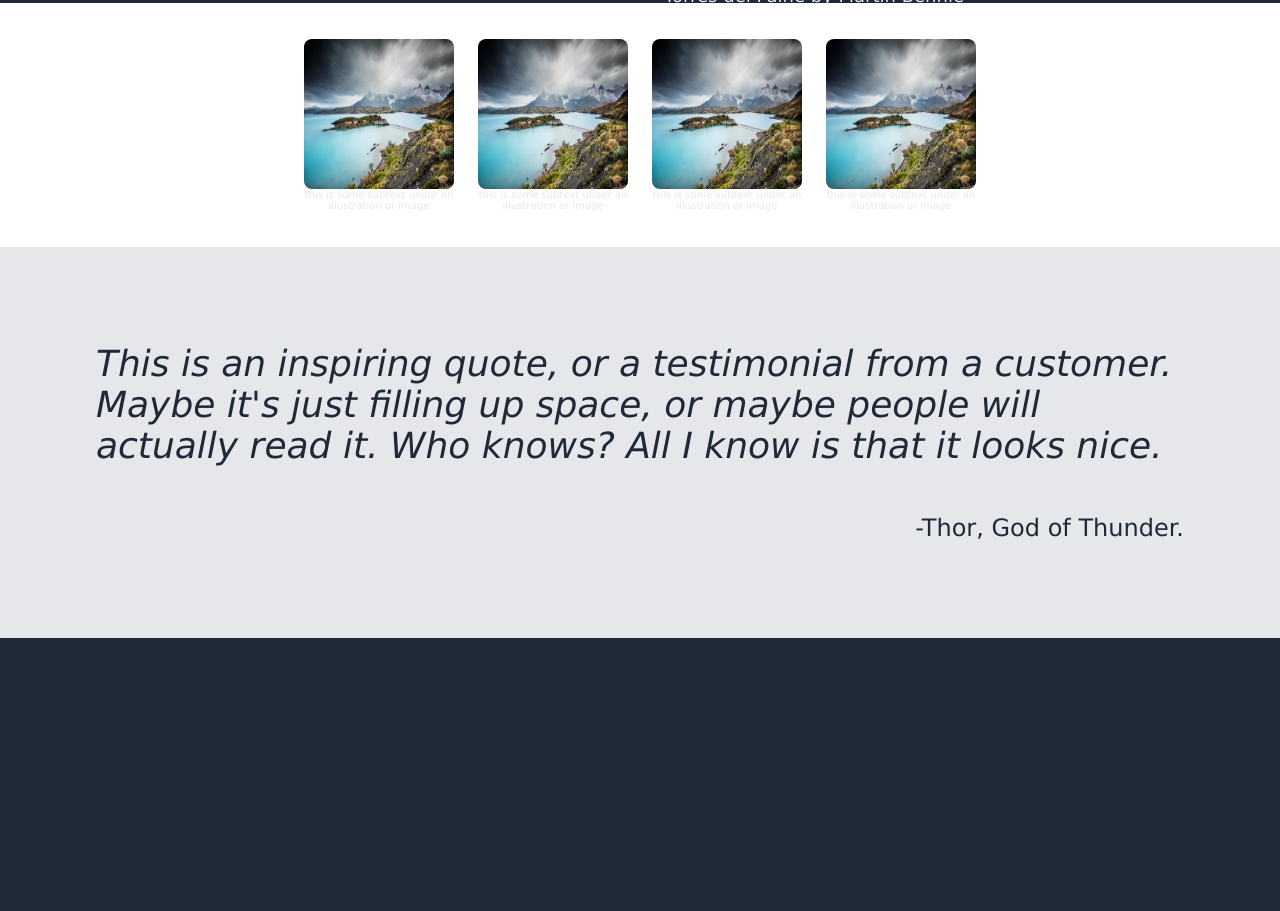
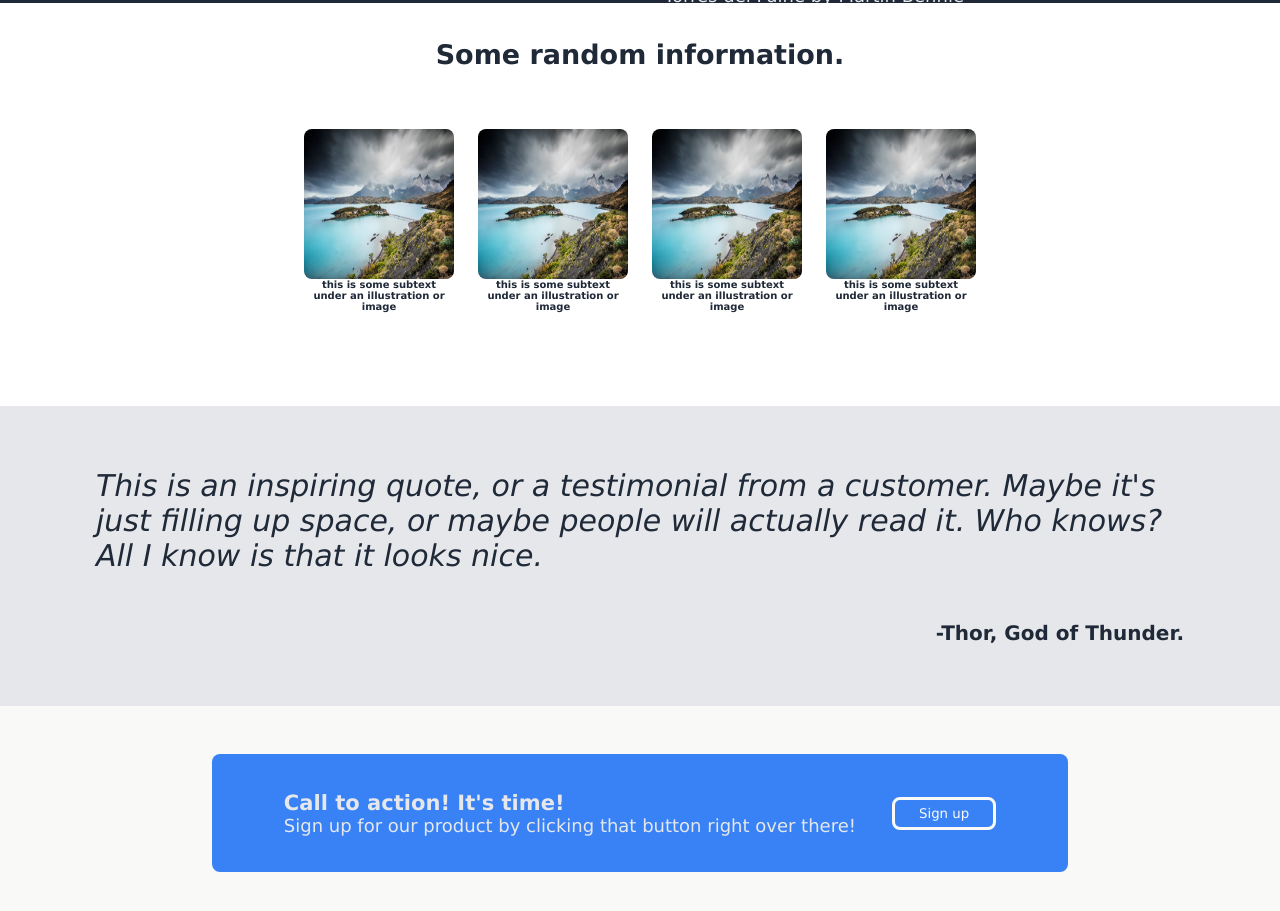
Before and after one commit to RealPerro/odin-landing-page, a plain HTML site: page index.html in a window 1280 px wide. Shown: the part 381-1292 px from the top of the page. Before the commit the page ends 1019 px from the top, so only its background shows below. Drawn offline with Linux system fonts and the light colour scheme.

Commit message:
add action call

```diff
--- a/index.html
+++ b/index.html
@@ -32,6 +32,8 @@
         </div>
     </div>
 
+    <div class = "information-wrapper">
+        <div><h2>Some random information.</h2></div>
         <div class = "information">
             <div class = "card">
                 <img src = "img/torres.avif" alt = "some image">
@@ -50,13 +52,24 @@
                 <p>this is some subtext under an illustration or image</p>
             </div>
         </div>
+    </div>
 
     <div class = "quote">
         <p id = "quote1">This is an inspiring quote, or a testimonial from a customer. Maybe it's just filling up space, or maybe people will actually read it. Who knows? All I know is that it looks nice.</p>
         <p id = "thor">-Thor, God of Thunder.</p>
     </div>
 
-    <div class = "call-action"></div>
+    <div class = "action-wrapper">
+        <div class = "call-action">
+            <div id = "left">
+                <h3>Call to action! It's time!</h3>
+                <p>Sign up for our product by clicking that button right over there!</p>
+            </div>
+            <div><button>Sign up</button></div>
+
+        </div>
+    </div>
+
     <div class = "footer"></div>
 </body>
 </html>
--- a/style.css
+++ b/style.css
@@ -72,8 +72,15 @@ button {
     width: fit-content;
     padding: 6px 24px;
     color:#f9faf8;
-    border: red;
     border-radius: 8px;
+}
+
+.information-wrapper {
+    background-color: white;
+    text-align: center;
+    color: #1f2937;
+    font-weight: bold;
+    padding: 36px;;
 }
 
 .information {
@@ -84,7 +91,7 @@ button {
     flex-wrap: wrap;
     gap:24px;
     padding: 36px;
-    min-height: 25%;
+    min-height: 300px;
     align-content: center;
 }
 
@@ -115,15 +122,42 @@ button {
     justify-content: center;
     align-content: center;
     gap:48px;
+    max-height: 300px;
 }
 
 #quote1 {
-    font-size: 36px;
+    font-size: 30px;
     font-style: italic;
-    color: #1f2937
+    font-weight:100px;
 }
 
 #thor {
-    font-size: 24px;
+    font-size: 20px;
     align-self: flex-end;
+    font-weight: bold;
 }
+
+.action-wrapper {
+    background-color: #f9faf8;
+    display:flex;
+    justify-content: center;
+    align-content: center;
+}
+
+.call-action {
+    background-color: #3882f6;
+    padding:36px 72px;
+    display:flex;
+    align-content: center;
+    align-items: center;
+    justify-content: space-between;
+    border-radius: 8px;
+    margin:48px;
+    gap:36px;
+}
+
+.call-action button {
+    border: #f9faf8;
+    border-style: solid;
+    border-radius: 8px;
+}
```
Lines whose indentation alone changed are shown as unchanged.
